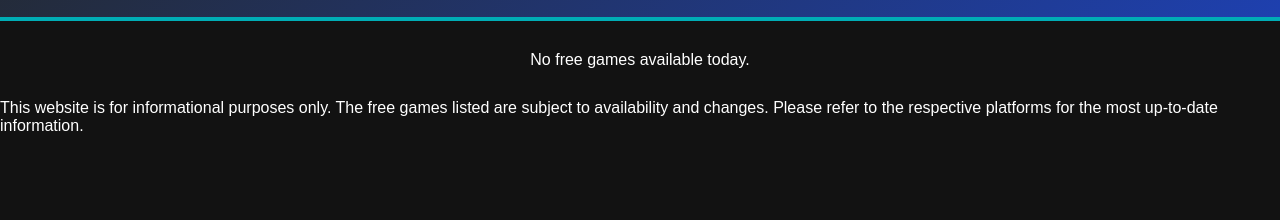
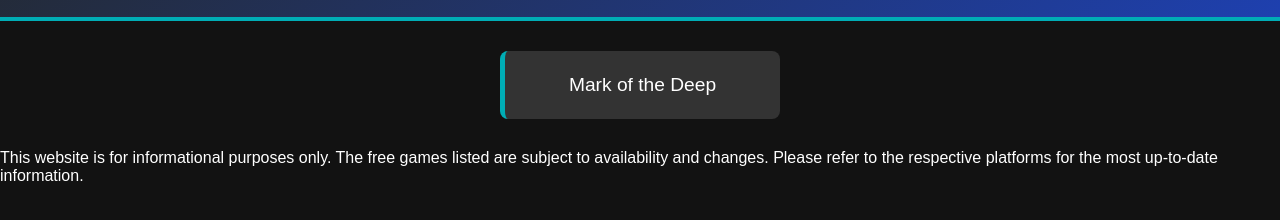
Before and after one commit to Dwaynedibbli/Free-games-list, a plain HTML site: page game_pages/epic.html in a window 1280 px wide. Shown: the part 132-352 px from the top of the page. Drawn offline with Linux system fonts and the light colour scheme.

Commit message:
Hourly update of free games list

```diff
--- a/game_pages/epic.html
+++ b/game_pages/epic.html
@@ -17,7 +17,7 @@
         </a>
     </div>
     <div class="game-container">
-        <p>No free games available today.</p>
+        <div class="game-item"><a href="https://store.epicgames.com/en-US/p/mark-of-the-deep-f7dc08">Mark of the Deep</a></div>
     </div>
 <footer>
     <p>This website is for informational purposes only. The free games listed are subject to availability and changes. Please refer to the respective platforms for the most up-to-date information.</p>
```
Also changed, not shown: index.html (+1 -1 lines).
